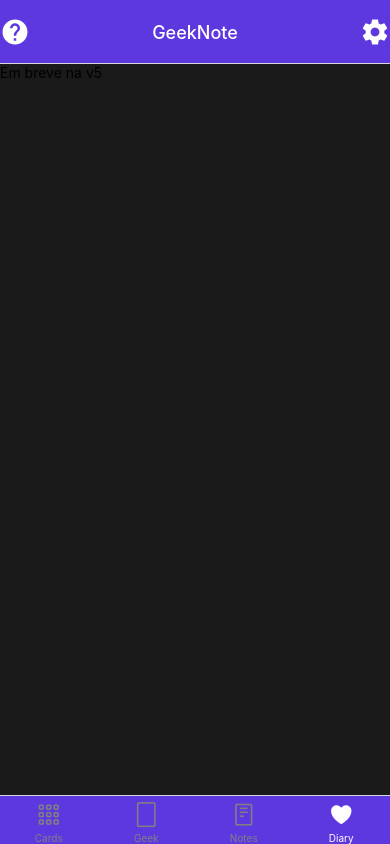
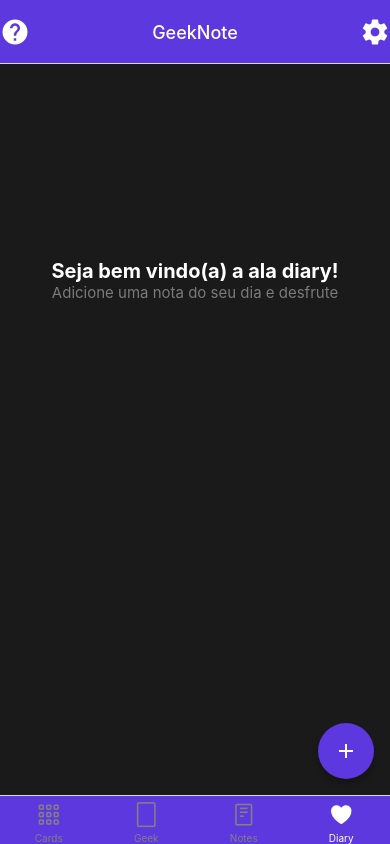
Before and after one commit to luarrekcah/GeekNote, a React Native app: screen /Diary in a window 390 px wide. Built offline with nearby package versions, Linux system fonts and the light colour scheme.

Commit message:
[ADDED] Screen diary and some updates on NewNote

```diff
--- a/source/screens/Diary/index.js
+++ b/source/screens/Diary/index.js
@@ -1,10 +1,56 @@
+import AsyncStorage from '@react-native-async-storage/async-storage';
 import React from 'react';
-import {View, Text, StyleSheet} from 'react-native';
+import {View, Text, StyleSheet, ScrollView} from 'react-native';
+import {FAB} from 'react-native-paper';
+import Colors from '../../Global/colorScheme';
 
 const Diary = ({navigation}) => {
+  const [diary, setDiary] = React.useState([]);
+  const [refreshing, setRefreshing] = React.useState(false);
+
+  const loadData = () => {
+    if (AsyncStorage.getItem('diary')) {
+      AsyncStorage.getItem('diary').then(data => {
+        const dba = JSON.parse(data);
+        setDiary(dba);
+      });
+    } else {
+      setDiary(null);
+    }
+  };
+
+  React.useEffect(() => {
+    const unsubscribe = navigation.addListener('focus', () => {
+      loadData();
+    });
+    return unsubscribe;
+  }, [navigation]);
+
   return (
     <View style={styles.container}>
-      <Text>Em breve na v5</Text>
+      <ScrollView>
+        {diary === null || diary.length === 0 ? (
+          <View style={styles.nullWarn}>
+            <Text style={styles.nullWarnText}>
+              Seja bem vindo(a) a ala diary!
+            </Text>
+            <Text style={styles.nullWarnTextSec}>
+              Adicione uma nota do seu dia e desfrute
+            </Text>
+          </View>
+        ) : (
+          <View style={styles.container}>
+            <Text>Aaa ooo</Text>
+          </View>
+        )}
+      </ScrollView>
+      <FAB
+        icon="plus"
+        style={styles.fab}
+        onPress={() =>
+          navigation.navigate('NewDiary', {note: {title: '', content: ''}})
+        }
+      />
     </View>
   );
 };
@@ -14,6 +60,28 @@
     flex: 1,
     backgroundColor: '#1A1A1A',
   },
+  fab: {
+    position: 'absolute',
+    margin: 16,
+    right: 0,
+    bottom: 0,
+    backgroundColor: Colors.color.purple,
+  },
+  nullWarn: {
+    flex: 1,
+    justifyContent: 'center',
+    alignItems: 'center',
+    marginTop: '50%',
+  },
+  nullWarnText: {
+    fontSize: 20,
+    fontWeight: 'bold',
+    color: Colors.color.white,
+  },
+  nullWarnTextSec: {
+    fontSize: 15,
+    color: Colors.color.gray,
+  },
 });
 
 export default Diary;
--- a/source/screens/NewNote/index.js
+++ b/source/screens/NewNote/index.js
@@ -52,6 +52,9 @@
   return (
     <View style={styles.container}>
       <SafeAreaView>
+        <View>
+          <Button>Salvar</Button>
+        </View>
         <RichToolbar
           selectedButtonStyle={{
             backgroundColor: Colors.color.purple,
@@ -80,9 +83,7 @@
           <RichEditor
             initialHeight={Dimensions.get('window').height}
             ref={richText}
-            onChange={descriptionText => {
-              console.log('descriptionText:', descriptionText);
-            }}
+            onChange={descriptionText => setContent(descriptionText)}
           />
         </ScrollView>
       </SafeAreaView>
```
